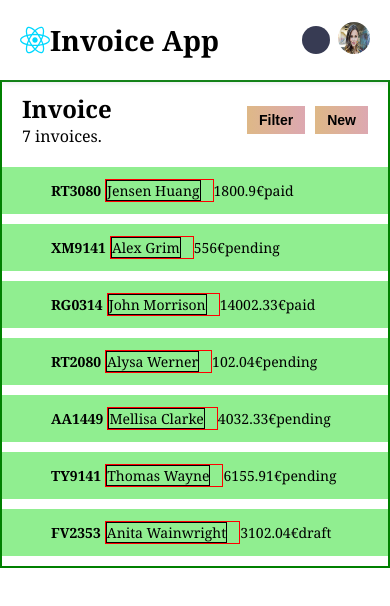
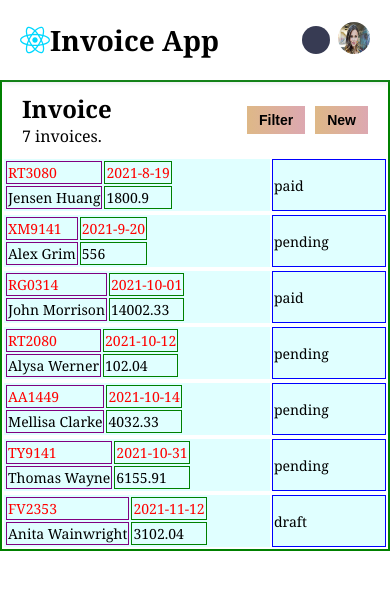
Before and after one commit to banuaggun/invoice-app, a React (Vite) app: page / in a window 390 px wide. Shown: the top 606 px of the page. Built offline with nearby package versions, Linux system fonts and the light colour scheme; some icons are missing.

Commit message:
Table view is creating for responsive structure

```diff
--- a/src/assets/styles/invoice-card.css
+++ b/src/assets/styles/invoice-card.css
@@ -1,12 +1,39 @@
+.mobile-card{
+  font-size:0.875rem;
+  width:100%;
+}
+
+tr{
+  background-color: lightcyan;
+}
+
+.mobile-card-row-1{
+  padding:4px 0 2px 4px;
+  color:red;
+}
+
+.col-1{
+  max-width:100%;
+  min-width:60%;
+  border:1px solid purple;
+}
+.col-2{
+  max-width:40%;
+  border:1px solid green;
+}
+.col-3{
+  border:1px solid blue;
+  width:30%;
+}
 .card{
   background-color: lightgreen;
+  display:none;
 }
 
 .card-content{
-  max-width:300px;
-  display:flex;
-  justify-content: flex-start;
-  align-items: center;
+  display:grid;
+  grid-template-columns: repeat(3,60px);
+  grid-auto-flow: row;
   margin:10px auto;
   padding:12px 6px 12px 6px;
   font-size:0.875rem;
@@ -14,7 +41,6 @@
 
 .card-content-id h2{
   font-size:0.875rem;
-  margin-right:4px;
 }
 
 .card-content-due{
@@ -33,5 +59,4 @@
   text-overflow: ellipsis;
   border:1px solid black;
   text-align: left;
-  margin-right:12px;
 }
--- a/src/components/InvoiceCard.jsx
+++ b/src/components/InvoiceCard.jsx
@@ -6,6 +6,24 @@ import '../assets/styles/invoice-card.css'
 function InvoiceCard({invoice}) {
   return (
     <div>
+      <table className="mobile-card">
+        <tr>
+       <tr className='mobile-card-row-1'>
+         <td className='col-1'>
+          {invoice.id}
+         </td>
+         <td className='col-2'>{invoice.paymentDue}</td>
+       </tr>
+       <tr>
+         <td className='col-1'>{invoice.clientName}</td>
+         <td className='col-2'>{invoice.total}</td>
+       </tr>
+       <td className='col-3'>{invoice.status}
+       <i className="ph-bold ph-caret-right"></i>
+       </td>
+
+       </tr>
+      </table>
       <div className="card">
         <div className="card-content">
           <div className="card-content-id">
--- a/src/components/MainArea.jsx
+++ b/src/components/MainArea.jsx
@@ -1,6 +1,7 @@
-import React from 'react'
+import {useState} from 'react'
 import { useSelector } from 'react-redux'
 import '../assets/styles/main-area.css'
+import Info from './info'
 import InvoiceCard from './InvoiceCard'
 import InvoiceInfo from './InvoiceInfo'
 
@@ -10,15 +11,46 @@ function MainArea() {
   const invoices = useSelector((state) => state.invoices.allInvoice)
 
   console.log(invoices)
+
+  const [filteredInvoices, setFilteredInvoices] = useState(invoices);
+
+  /*
+  const handleFilterChange = (selectedValue) => {
+    if (selectedValue === 'all') {
+      setFilteredInvoices(invoices);
+    } else{
+      const filtered = invoices.filter((invoice) => invoice.status === selectedValue);
+      setFilteredInvoices(filtered);
+    }
+  };
+
+
+  const handleFilterChange = (selectedValue) => {
+    if (selectedValue === "all") {
+      setFilteredInvoices(invoices);
+    } else if (selectedValue === "paid") {
+      setFilteredInvoices(allInvoices.filter(invoice => invoice.status === "paid"));
+    } else if (selectedValue === "pending") {
+      setFilteredInvoices(allInvoices.filter(invoice => invoice.status === "pending"));
+    } else if (selectedValue === "draft") {
+      setFilteredInvoices(allInvoices.filter(invoice => invoice.status === "draft"));
+    }
+  };
+
+  */
   return (
     <div className='main-area main-area-mobile main-area-tablet main-area-web'>
      <InvoiceInfo invoices={invoices} />
 
+     {/*
+<Info invoices={invoices} handleFilterChange={handleFilterChange}/>
+  */}
+
       <div className="main-area-content">
         {
-          invoices.map((invoice, index) =>{
+          filteredInvoices.map((invoice, index) =>{
             return(
-              <div>
+              <div key={index}>
                 <InvoiceCard invoice={invoice} />
               </div>
             )
```
